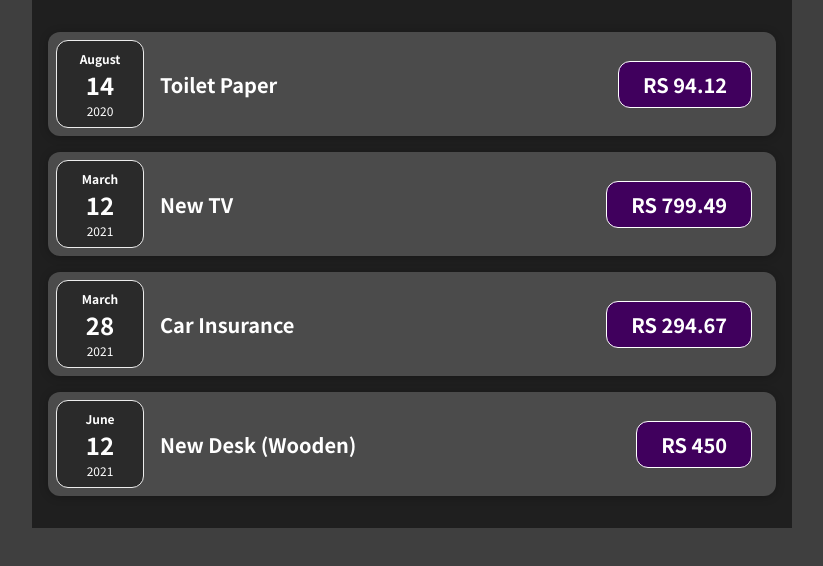
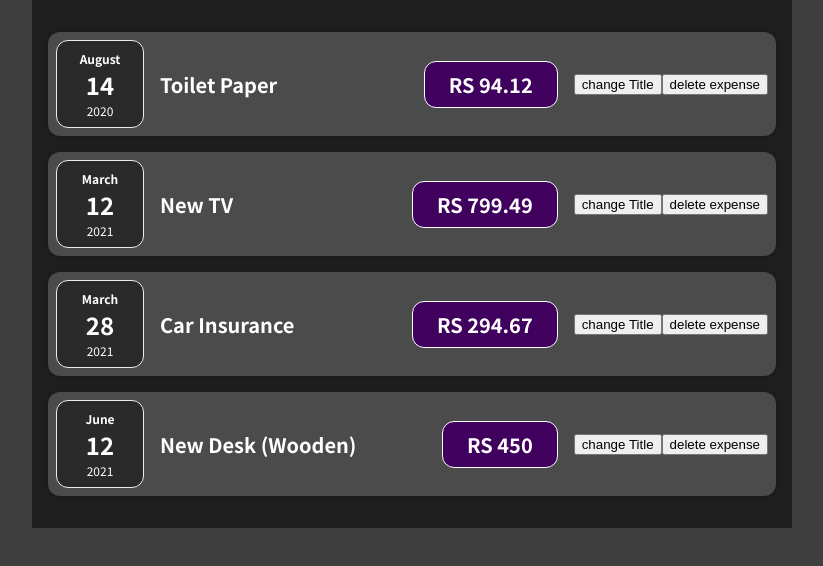
Before and after one commit to venkatesh780/sharp-react-project, a React (Create React App) app: page / in a window 1280 px wide. Shown: the top 566 px of the page, without its empty margins (208-1031 px from the left). Built offline with nearby package versions, Linux system fonts and the light colour scheme.

Commit message:
using click event deleted the expenseitem

```diff
--- a/src/components/expenses/ExpenseItem.js
+++ b/src/components/expenses/ExpenseItem.js
@@ -4,6 +4,14 @@ import ExpenseDetails from "./ExpenseDetails";
 import Card from "../UI/Card";
 
 const ExpenseItem = (props) => {
+  const hangleClick = () => {
+    console.log("clicked!!!");
+  };
+  const deleteHandler = (e) => {
+    const expenses = e.target.parentElement.parentElement;
+    const expenseItem = e.target.parentElement;
+    expenses.removeChild(expenseItem);
+  };
   return (
     <Card className="expense-item">
       <div>
@@ -16,6 +24,8 @@ const ExpenseItem = (props) => {
           locationOfExpenditure={props.locationOfExpenditure}
         />
       </div>
+      <button onClick={hangleClick}>change Title</button>
+      <button onClick={deleteHandler}>delete expense</button>
     </Card>
   );
 };
```
